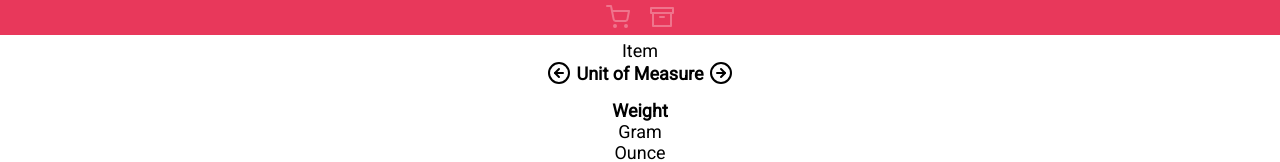
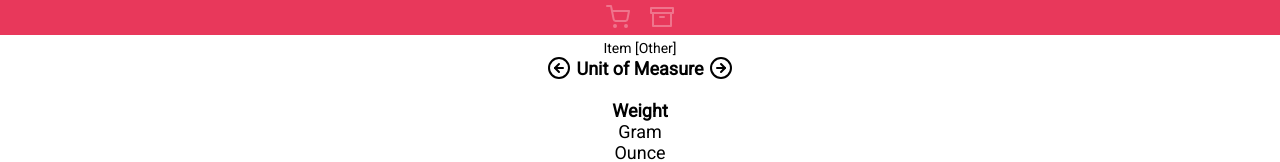
Before and after one commit to NiftyOctopus/lychee-list, a Vue app: page /unit in a window 1280 px wide. Shown: the top 162 px of the page. Built offline with nearby package versions, Linux system fonts and the light colour scheme.

Commit message:
More updates

```diff
--- a/src/App.vue
+++ b/src/App.vue
@@ -138,4 +138,8 @@
     input:focus {
         border: 2px solid #e8385b !important;
     }
+
+    .selected {
+        background-color: cyan;
+    }
 </style>
--- a/src/components/RecipeName.vue
+++ b/src/components/RecipeName.vue
@@ -1,6 +1,6 @@
 <template>
     <div v-if='recipe' class='recipe-name view-header'>
-        <input type='text' v-model='name' @focus='focus' @blur='blur'>
+        <input id='input' type='text' v-model='name' @focus='focus' @blur='blur'>
     </div>
 </template>
 
@@ -16,7 +16,13 @@
         data() { return { name: '' }},
         beforeCreate() {},
         created() {},
-        mounted() { this.name = this.recipe.name },
+        mounted() {
+            this.name = this.recipe.name
+            if(!this.name || this.name == 'My Recipe') {
+                document.getElementById('input').blur()
+                document.getElementById('input').focus()
+            }
+        },
         updated() {},
         computed: { /*
             Creates a new property
--- a/src/components/Search.vue
+++ b/src/components/Search.vue
@@ -1,7 +1,7 @@
 <template>
     <div class='search'>
         <div class='wrapper'>
-            <input type='text' v-model='text' @keyup='key'>
+            <input id='input' type='text' v-model='text' @keyup='key'>
             <img class='icon' src='../assets/icons/search.svg'>
         </div>
     </div>
@@ -19,7 +19,7 @@
         data() { return { text: '', timer: null }},
         beforeCreate() {},
         created() { this.text = this.init },
-        mounted() {},
+        mounted() { document.getElementById('input').focus() },
         updated() {},
         computed: { /*
             Creates a new property
--- a/src/components/ViewHeader.vue
+++ b/src/components/ViewHeader.vue
@@ -1,7 +1,11 @@
 <template>
     <div class='view-header'>
         <div v-if='item.recipe && recipe && item.recipe == recipe.id'>{{ recipe.name }}</div>
-        <div v-if="this.$route.path != '/item'">{{ item.name }}</div>
+        <div class='item-details' v-if="this.$route.path != '/item'">
+            <span>{{ item.name }}</span>
+            <span v-if='item.category'>&nbsp;[{{ item.category }}]</span>
+            <span v-if='item.unit'>&nbsp;{{ item.amount }} {{ item.unit }}</span>
+        </div>
 
         <div class='view-title'>
             <img class='icon' src='../assets/icons/arrow-left-circle.svg' @click='back'>
@@ -60,4 +64,8 @@
     .title {
         margin: 0 5px 0 5px;
     }
+
+    .item-details {
+        font-size: 14px;
+    }
 </style>
--- a/src/views/CategoryView.vue
+++ b/src/views/CategoryView.vue
@@ -52,7 +52,5 @@
 
 
 <style scoped>
-    .selected {
-        background-color: cyan;
-    }
+
 </style>
--- a/src/views/GroceryListView.vue
+++ b/src/views/GroceryListView.vue
@@ -41,7 +41,7 @@
 
                 for(let category in this.list) {
                     let items = this.list[category]
-                    n = n + items.length
+                    n = n + items.filter(item => !item.done).length
                 }
                 return n
             }
--- a/src/views/UnitView.vue
+++ b/src/views/UnitView.vue
@@ -4,7 +4,12 @@
 
         <div v-for='group in units' :key='group.type'>
             <div class='group-header'>{{ group.type }}</div>
-            <div v-for='unit in group.units' :key='unit.name' @click='selectUnit(unit)'>{{ unit.name }}</div>
+            <div v-for='unit in group.units'
+                :key='unit.name'
+                @click='selectUnit(unit)'
+                v-bind:class='{ selected: item.unit == unit.abbr }'>
+                <span>{{ unit.name }}</span>
+            </div>
         </div>
 
         <view-footer :allowSave=true></view-footer>
@@ -28,7 +33,7 @@
         mounted() {},
         updated() {},
         computed: {
-            ...mapState(['units']),
+            ...mapState(['units', 'item']),
         },
         watch: { /*
             Watches an existing property
```
